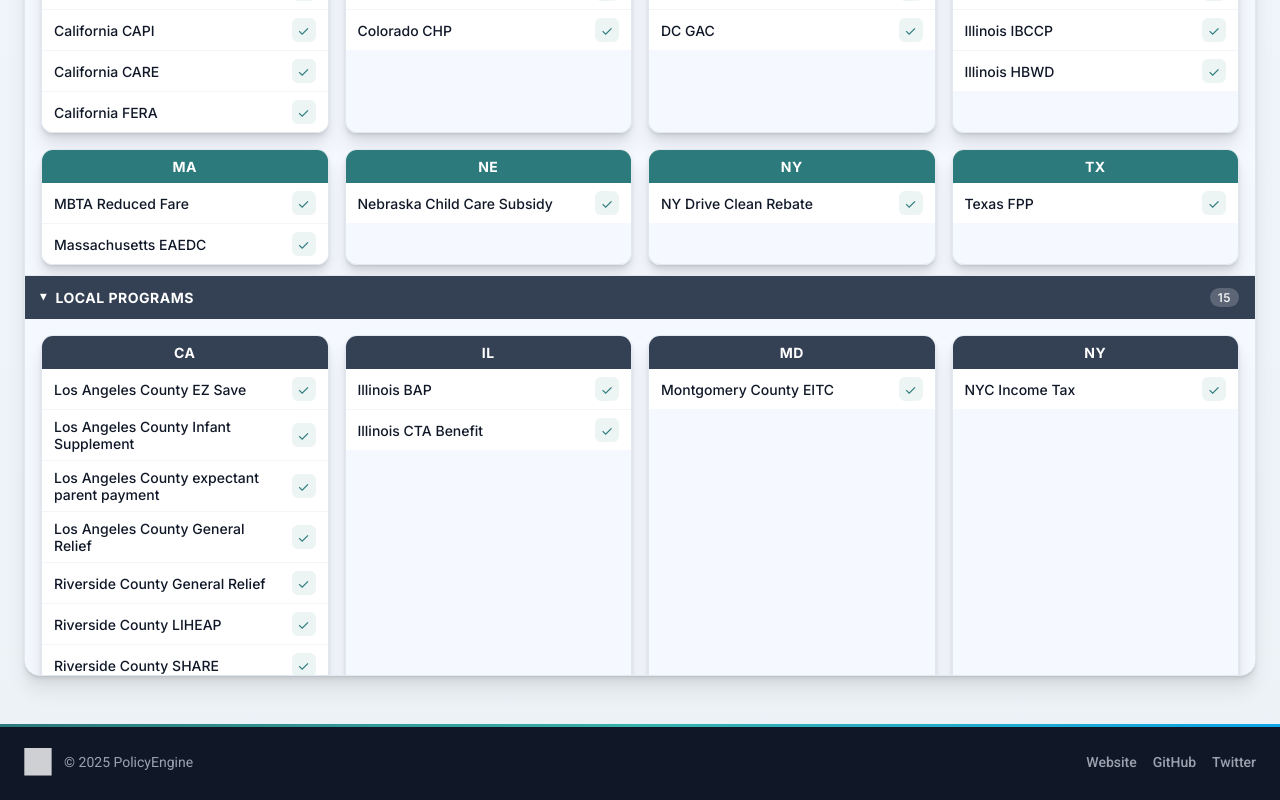
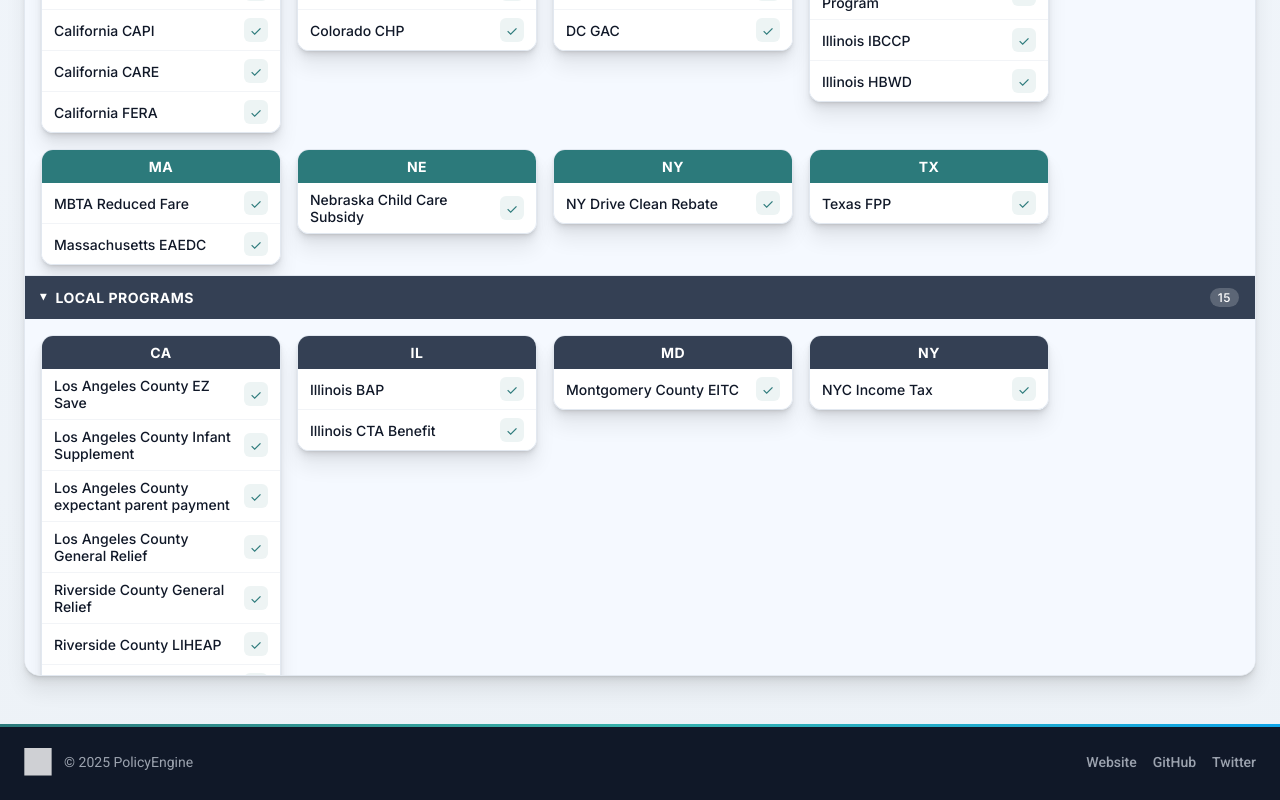
Before and after one commit to PolicyEngine/policyengine-coverage-tracker, a React (Create React App) app: page / in a window 1280 px wide. Shown: the part 1724-2524 px from the top of the page. Built offline with nearby package versions, Linux system fonts and the light colour scheme.

Commit message:
final edit

```diff
--- a/src/components/MatrixView.tsx
+++ b/src/components/MatrixView.tsx
@@ -88,16 +88,14 @@ const MatrixView: React.FC<MatrixViewProps> = ({ programs }) => {
     });
 
     return Array.from(programsByState.entries()).sort(([a], [b]) => a.localeCompare(b)).map(([state, statePrograms]) => {
-      // Adjust width based on number of programs
-      const programCount = statePrograms.length;
-      const minWidth = programCount <= 2 ? '180px' : programCount <= 4 ? '220px' : '260px';
-
       return (
         <div
           key={`${keyPrefix}-col-${state}`}
           style={{
-            minWidth: minWidth,
-            flex: programCount <= 2 ? '0 0 auto' : '1 1 auto',
+            width: '240px',
+            flexShrink: 0,
+            height: 'fit-content',
+            alignSelf: 'flex-start',
             borderRadius: '12px',
             overflow: 'hidden',
             boxShadow: 'var(--shadow-elevation-low)',
@@ -769,8 +767,8 @@ const MatrixView: React.FC<MatrixViewProps> = ({ programs }) => {
                 backgroundColor: colors.background.secondary,
               }}>
                 <div style={{
-                  display: 'grid',
-                  gridTemplateColumns: 'repeat(auto-fill, minmax(260px, 1fr))',
+                  display: 'flex',
+                  flexWrap: 'wrap',
                   gap: spacing.lg,
                 }}>
                   {renderProgramColumns(matrixData.stateRows, colors.primary[600], 'state')}
@@ -842,8 +840,8 @@ const MatrixView: React.FC<MatrixViewProps> = ({ programs }) => {
                 backgroundColor: colors.background.secondary,
               }}>
                 <div style={{
-                  display: 'grid',
-                  gridTemplateColumns: 'repeat(auto-fill, minmax(260px, 1fr))',
+                  display: 'flex',
+                  flexWrap: 'wrap',
                   gap: spacing.lg,
                 }}>
                   {renderProgramColumns(matrixData.localRows, colors.secondary[700], 'local')}
```
